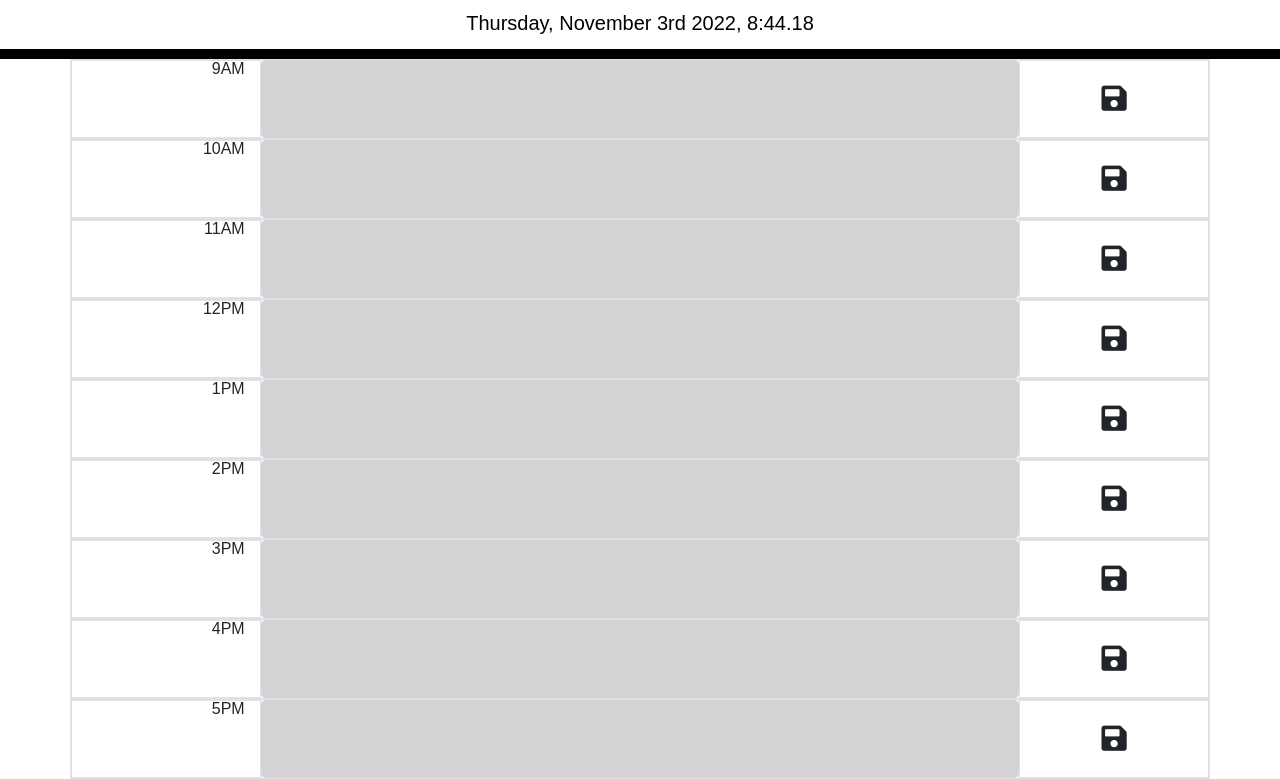
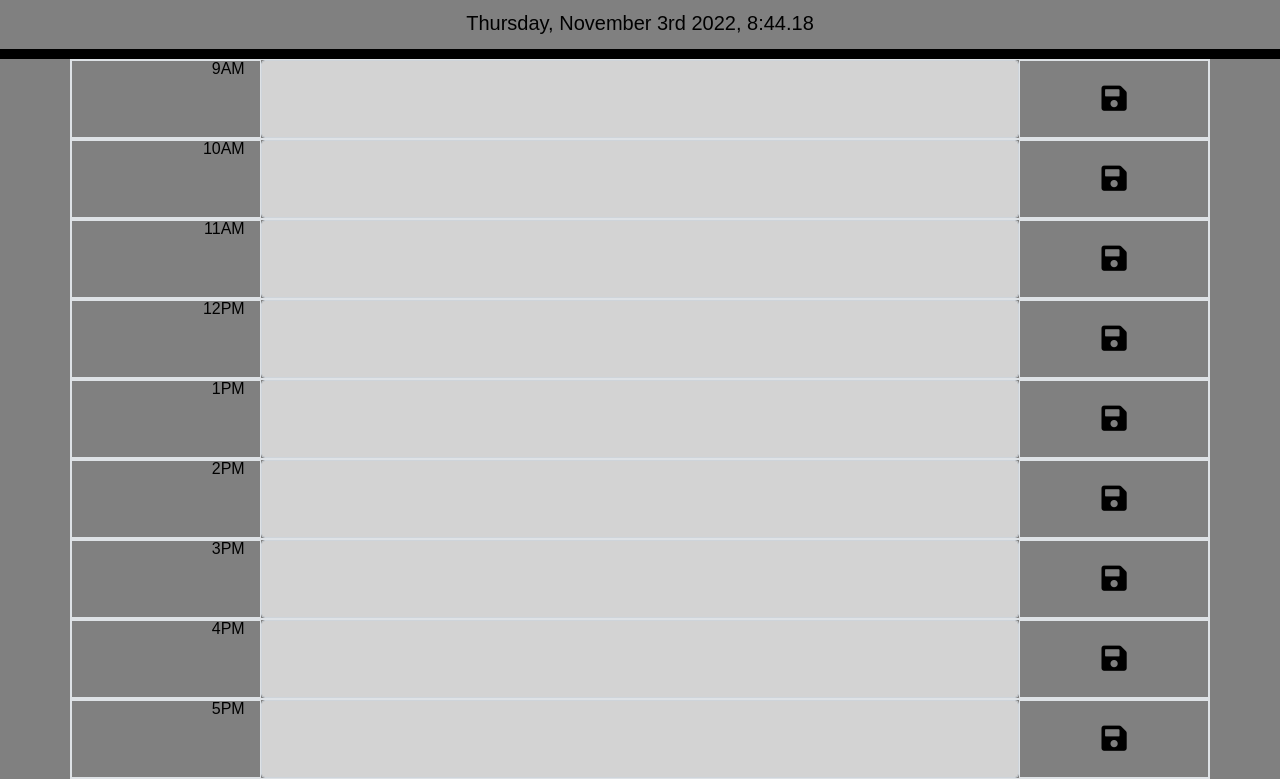
Before and after one commit to inderjz/Module-05-Challenge, a plain HTML site: page index.html in a window 1280 px wide. Shown: the part 117-896 px from the top of the page. Drawn offline with nearby package versions, Linux system fonts and the light colour scheme.

Commit message:
Update style.css

```diff
--- a/assests/style.css
+++ b/assests/style.css
@@ -2,6 +2,8 @@ body {
   font-family: 'Josefin Sans', sans-serif;
   font-size: 16px;
   line-height: 1;
+  color: black;
+  background-color: gray;
 }
 
 textarea {
@@ -14,9 +16,13 @@ textarea {
 }
 
 .save-container {
-  background-image: url(./img/img2.jpeg);
+  background-color: gray;
 }
 
+.save-container i:hover {
+  font-size: 40px;
+  transition: all .3s ease-in-out;
+}
 .main {
   text-align: center;
   background-color: transparent;
```
